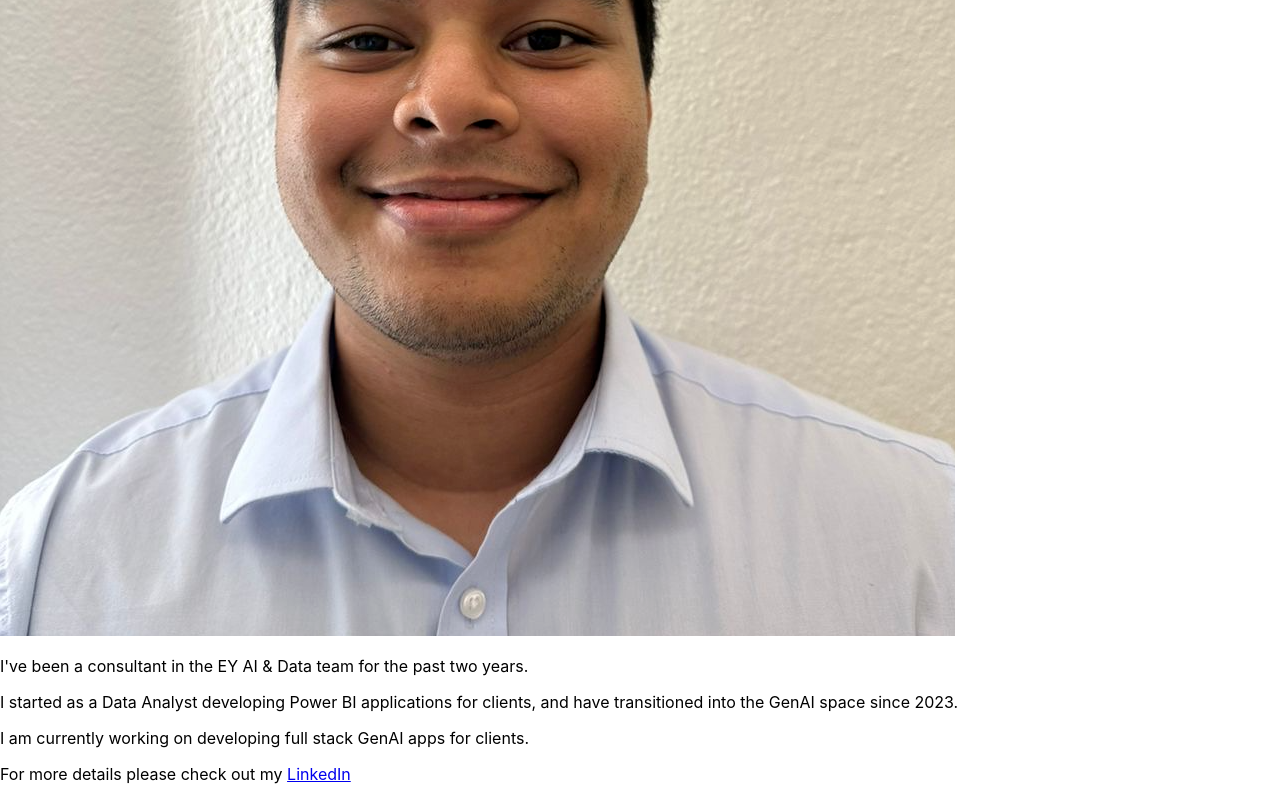
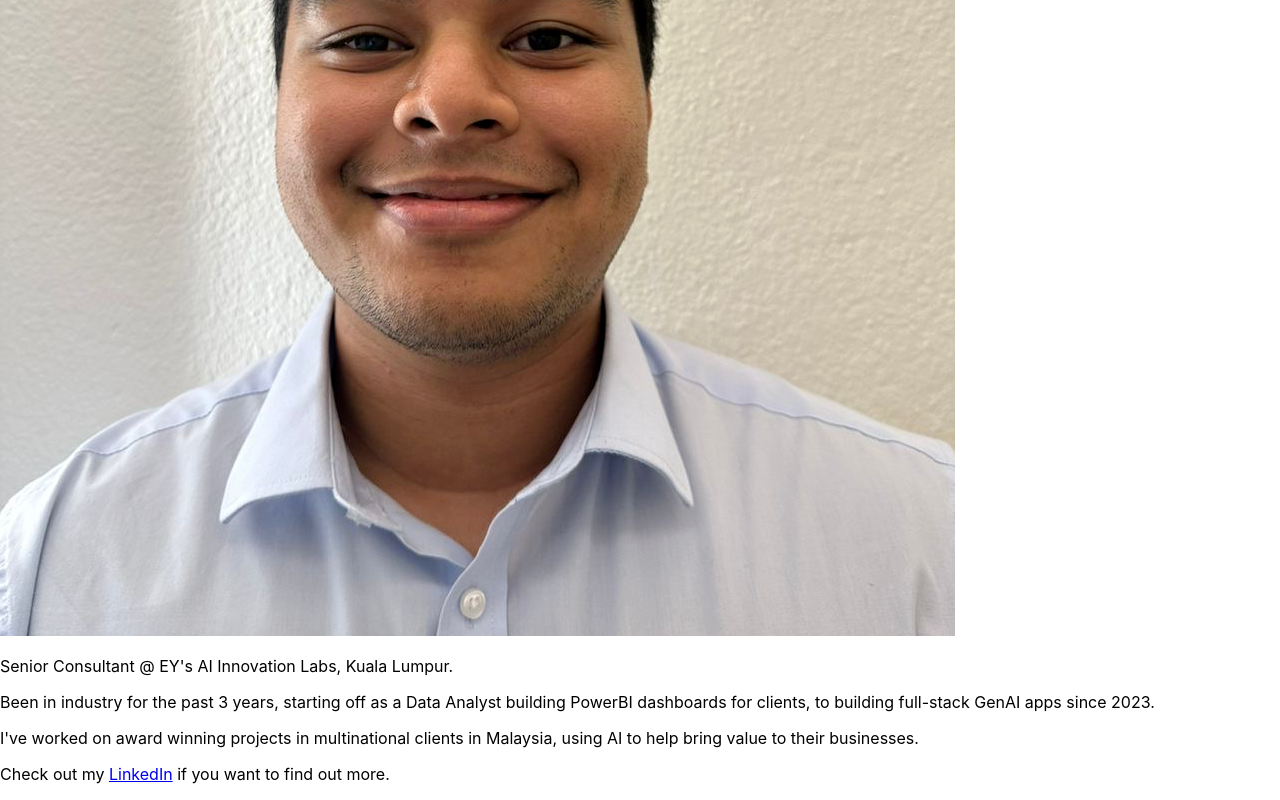
Before and after one commit to nlpguy2022/moblog, a React (Create React App) app: page /moblog/about in a window 1280 px wide. Shown: the part 679-1479 px from the top of the page. Built offline with nearby package versions, Linux system fonts and the light colour scheme; the HTML template or start-up script is replaced by a standard one.

Commit message:
Update About.js

```diff
--- a/src/components/About.js
+++ b/src/components/About.js
@@ -6,10 +6,10 @@ const About = () => (
     <div className="about">
               <img src={`${process.env.PUBLIC_URL}/pic.png`}></img>
       <div className="about-content">
-          <p>I've been a consultant in the EY AI & Data team for the past two years.</p>
-          <p>I started as a Data Analyst developing Power BI applications for clients, and have transitioned into the GenAI space since 2023.</p>
-          <p>I am currently working on developing full stack GenAI apps for clients.</p>
-          <p>For more details please check out my <a href="https://linked.in/hazimshahridan" target='blank'>LinkedIn</a></p>
+          <p>Senior Consultant @ EY's AI Innovation Labs, Kuala Lumpur.</p>
+          <p>Been in industry for the past 3 years, starting off as a Data Analyst building PowerBI dashboards for clients, to building full-stack GenAI apps since 2023.</p>
+          <p>I've worked on award winning projects in multinational clients in Malaysia, using AI to help bring value to their businesses.</p>
+          <p>Check out my <a href="https://linked.in/hazimshahridan" target='blank'>LinkedIn</a> if you want to find out more.</p>
       </div>
     </div>
     </div>
```
